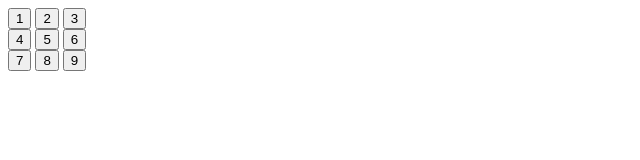
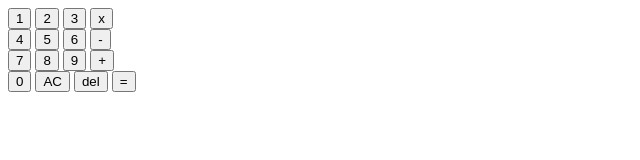
Before and after one commit to alliyaa/calculator, a plain HTML site: page index.html in a window 1280 px wide. Shown: the whole page, without its empty margins (0-640 px from the left). Drawn offline with Linux system fonts and the light colour scheme.

Commit message:
clear,delete,operators and equal buttons created

```diff
--- a/index.html
+++ b/index.html
@@ -8,20 +8,30 @@
     <script src="script.js"> </script>
 </head>
 <body>
+
     <div class="numbers1">
     <button id="1"> 1 </button>
     <button id="2"> 2 </button>
     <button id="3"> 3 </button>
+    <button id="multiply"> x </button>
 </div>
 <div class="numbers2">
     <button id="4"> 4 </button>
     <button id="5"> 5 </button>
     <button id="6"> 6 </button>
+    <button id="minus"> - </button>
 </div>
 <div class="numbers3">
     <button id="7"> 7 </button>
     <button id="8"> 8 </button>
     <button id="9"> 9 </button>
+    <button id="plus"> + </button>
+</div>
+<div class="numbers4">
+<button id="0"> 0</button>
+<button id="clear"> AC </button>
+<button id="delete"> del </button>
+<button id="equal"> = </button>
 </div>
 </body>
 </html>
```
